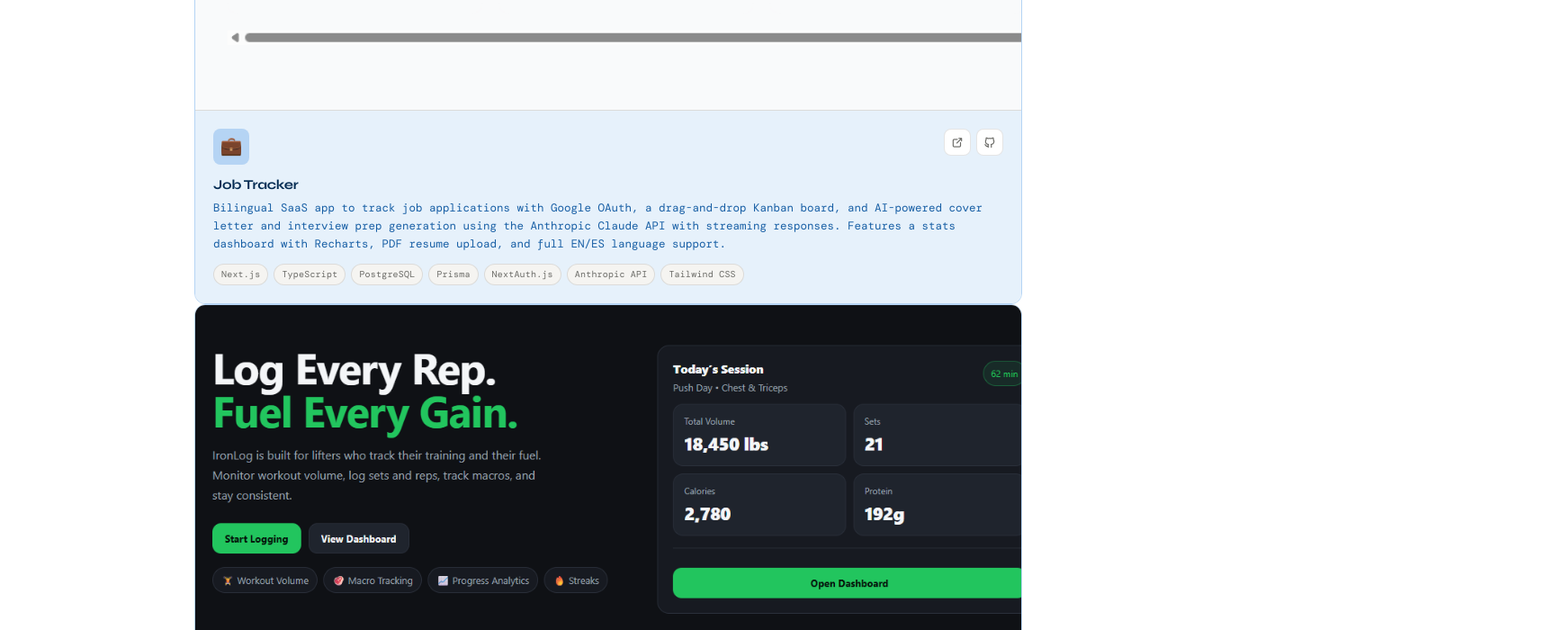
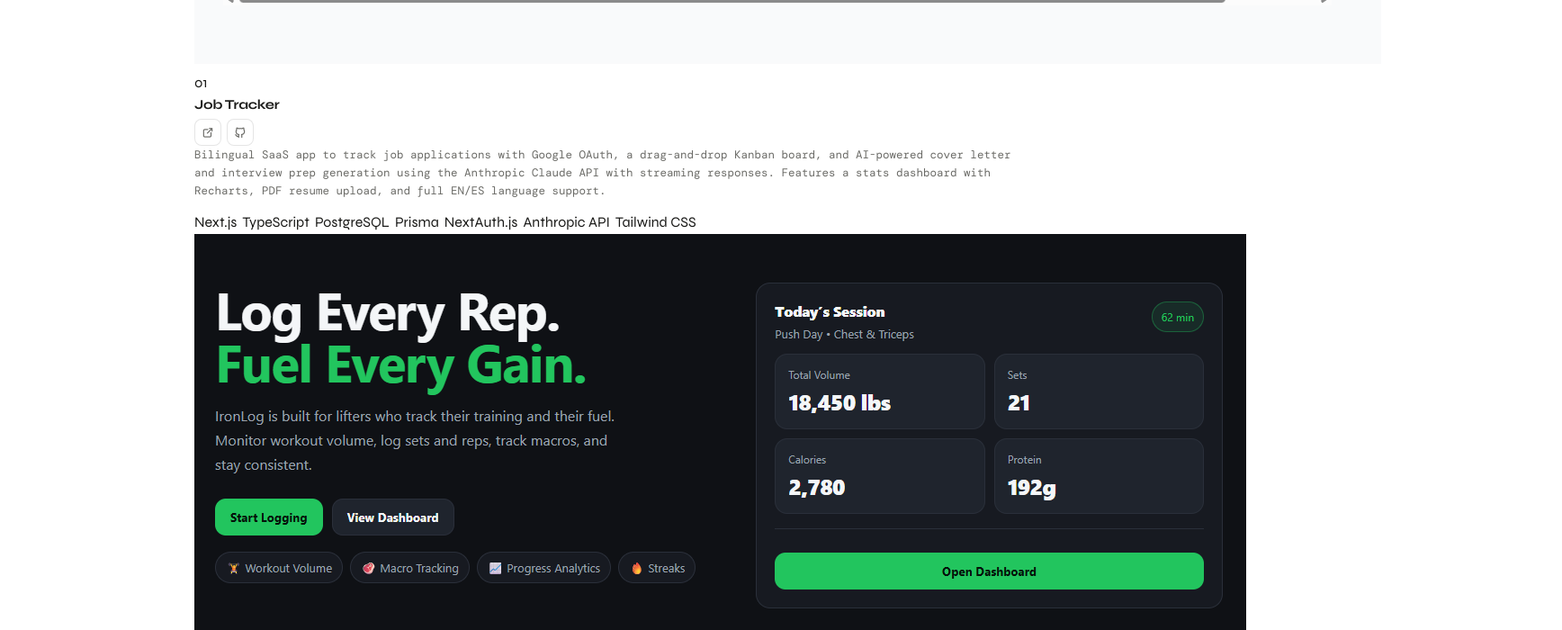
Before and after one commit to EricMerida/Portfolio, a React (Vite) app: page / in a window 1280 px wide. Shown: the part 2660-3360 px from the top of the page at 90% size, 1736 px wide, since content can reach past the window. Built offline with nearby package versions, Linux system fonts and the light colour scheme; the HTML template or start-up script is replaced by a standard one; a web font is replaced by a local one.

Commit message:
Refactor ProjectCard component structure
Refactored ProjectCard component to include an index prop and updated the structure for better organization.

```diff
--- a/src/components/ProjectCard.jsx
+++ b/src/components/ProjectCard.jsx
@@ -1,31 +1,26 @@
 import styles from './ProjectCard.module.css'
 
-export default function ProjectCard({ project }) {
-  const { name, desc, icon, color, tags, liveUrl, githubUrl, featured, previewImage } = project
+export default function ProjectCard({ project, index }) {
+  const { name, desc, tags, liveUrl, githubUrl, previewImage } = project
 
   return (
-    <article className={`${styles.card} ${featured ? styles.featured : ''}`}>
-
-      {/* ── Preview screenshot ── */}
-      {previewImage && (
-        <div className={styles.bannerWrap}>
+    <article className={styles.project}>
+      <div className={styles.media}>
+        {previewImage && (
           <img
             src={previewImage}
             alt={`${name} homepage preview`}
-            className={styles.banner}
+            className={styles.image}
             loading="lazy"
           />
-        </div>
-      )}
+        )}
+      </div>
 
-      <div className={styles.body}>
-        <div className={styles.top}>
-          <div className={`${styles.icon} ${styles[color]}`}>
-            {icon.startsWith('ti-')
-              ? <i className={`ti ${icon}`} aria-hidden="true" />
-              : <span aria-hidden="true">{icon}</span>
-            }
-          </div>
+      <div className={styles.content}>
+        <span className={styles.index}>{String(index + 1).padStart(2, '0')}</span>
+
+        <div className={styles.titleRow}>
+          <h3 className={styles.name}>{name}</h3>
           <div className={styles.links}>
             {liveUrl !== '#' && (
               <a
@@ -52,18 +47,16 @@ export default function ProjectCard({ project }) {
           </div>
         </div>
 
-        <h3 className={styles.name}>{name}</h3>
         <p className={styles.desc}>{desc}</p>
 
         <div className={styles.tags}>
           {tags.map((label) => (
-            <span key={label} className="tag tag-gray">
+            <span key={label} className={styles.tag}>
               {label}
             </span>
           ))}
         </div>
       </div>
-
     </article>
   )
 }
```
